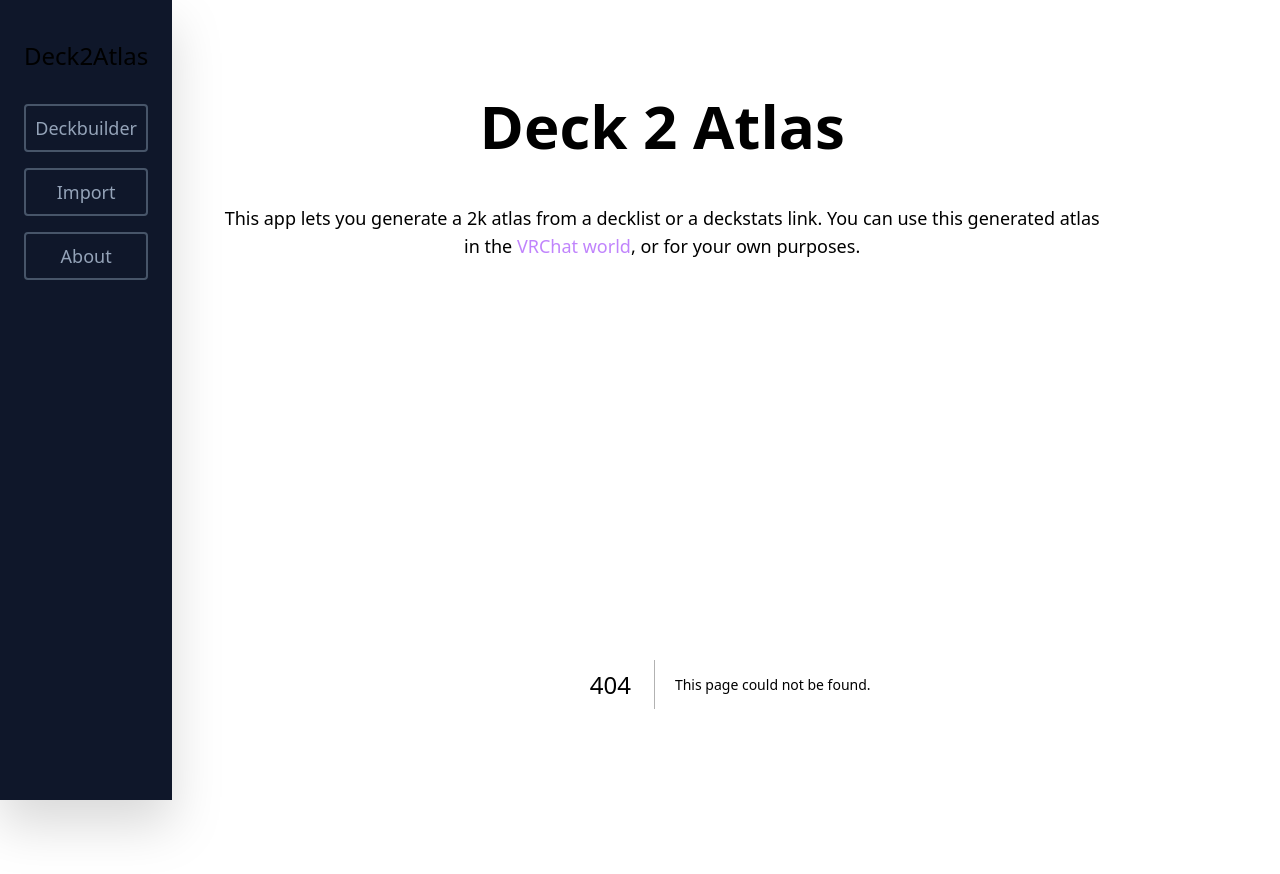
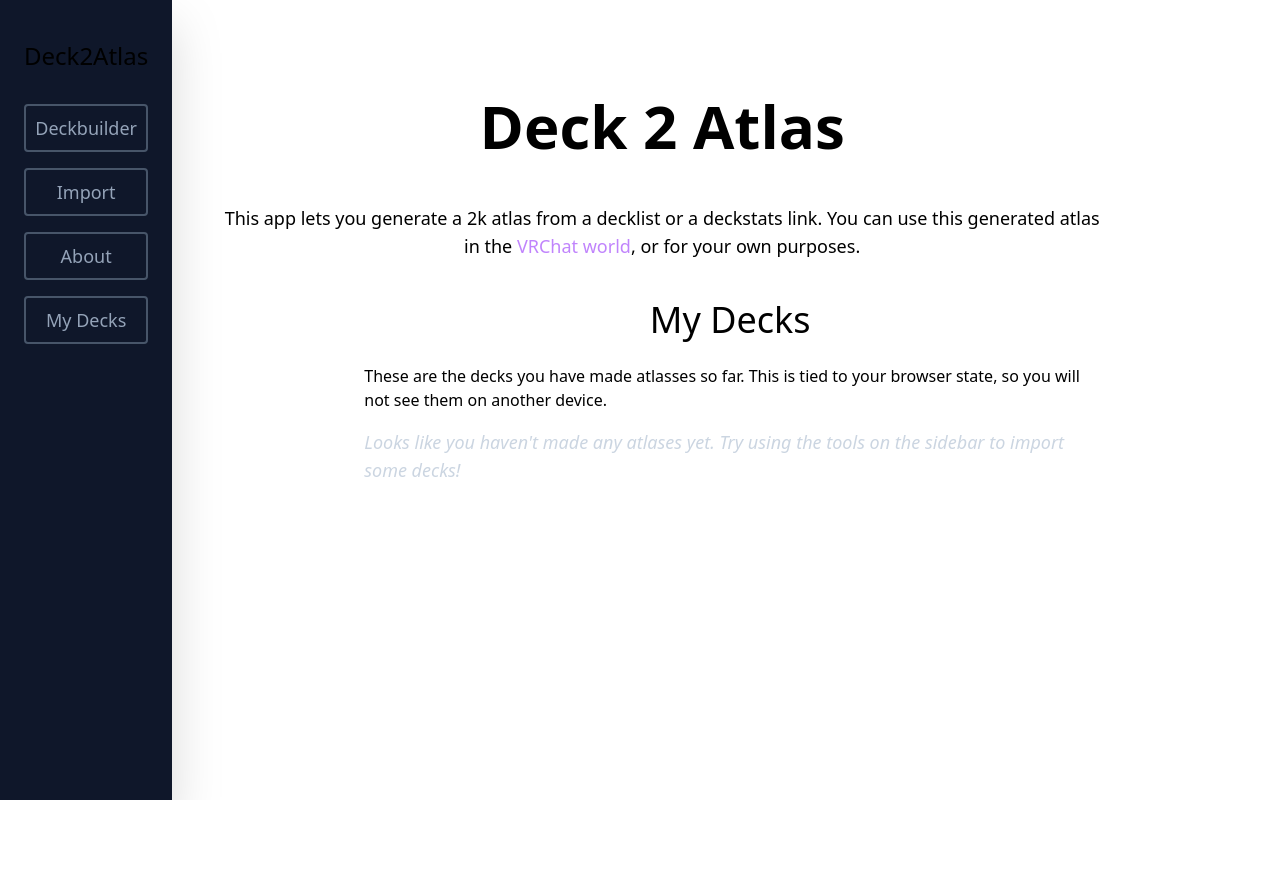
Before and after one commit to marutypes/Deck2Atlas, a Next.js app: page /my-decks in a window 1280 px wide. Before the commit this address had no page. Shown: the top 874 px of the page. After the commit the page ends 800 px from the top, so only its background shows below. Built offline with nearby package versions, Linux system fonts and the light colour scheme.

Commit message:
:sparkles: my deck page

```diff
--- a/src/app/components/Autocomplete.client.tsx
+++ b/src/app/components/Autocomplete.client.tsx
@@ -93,8 +93,9 @@ const Autocomplete = ({
   }
 
   return (
-    <div className={classNames(AutocompleteContainer, className)}>
+    <form autoComplete="off" className={classNames(AutocompleteContainer, className)}>
       <input
+        autoComplete="off"
         type="text"
         value={inputValue}
         onChange={handleInputChange}
@@ -125,7 +126,7 @@ const Autocomplete = ({
           ))}
         </ul>
       )}
-    </div>
+    </form>
   );
 };
 
--- a/src/app/components/CopyButton.tsx
+++ b/src/app/components/CopyButton.tsx
@@ -2,9 +2,10 @@ import Link from "next/link";
 
 interface Props {
   href: string;
+  showLink?: boolean;
 }
 
-export default function CopyableUrl({ href }: Props) {
+export default function CopyableUrl({ href, showLink = true }: Props) {
   function handleCopyToClipboard() {
     const location = window.location;
     const baseUrl = location.protocol + "//" + location.host;
@@ -16,18 +17,21 @@ export default function CopyableUrl({ href }: Props) {
       <button
         onClick={handleCopyToClipboard}
         id="copy-url"
-        className="bg-purple-500 mr-2 border active:bg-black focus:outline-none border-gray-500 focus:border-white text-white font-bold py-2 px-4 rounded"
+        aria-label="CopyButton"
+        className="bg-purple-500 text-sm md:text-md mr-2 border active:bg-black focus:outline-none border-gray-500 focus:border-white text-white font-bold py-2 px-4 rounded"
       >
-        📋Copy URL
+        📋
       </button>
+      {showLink && (
         <Link
           id="atlas-link"
           href={href}
           target="_blank"
-        className="text-purple-200 hover:underline"
+          className="text-purple-200 text-sm md:text-md hover:underline"
         >
           See completed atlas
         </Link>
+      )}
     </div>
   );
 }
--- a/src/app/components/DeckBuilder.client.tsx
+++ b/src/app/components/DeckBuilder.client.tsx
@@ -4,13 +4,16 @@ import { useState, useMemo } from "react";
 import type { FormEvent } from "react";
 import { parseDecklist } from "@/utilities/magic";
 import CardSuggestionAutocomplete from "./CardSuggestionAutocomplete.client";
+import useStoredDecks from "@/utilities/hooks/useStoredDecks";
 import Spinner from "./Spinner";
 import CopyButton from "./CopyButton";
 import classNames from "classnames";
 
 export default function DeckBuilder() {
+  const [, deckActions] = useStoredDecks();
   const [decklist, setDecklist] = useState("");
   const [loading, setLoading] = useState(false);
+  const [error, setError] = useState<string | null>(null);
   const [atlasUrl, setAtlasUrl] = useState<string | null>(null);
   const [cards, commanders] = useMemo(
     () => parseDecklist(decklist),
@@ -26,7 +29,7 @@ export default function DeckBuilder() {
     };
 
     const JSONdata = JSON.stringify(data);
-
+    try {
       const response = await fetch("/api/decklist", {
         method: "POST",
         headers: {
@@ -34,11 +37,13 @@ export default function DeckBuilder() {
         },
         body: JSONdata,
       });
-
-    const result = await response.json();
+      const { url } = await response.json();
+      deckActions.upsert(url);
+      setAtlasUrl(url);
+    } catch (err) {
+      setError("Error generating atlas.")
+    }
     setLoading(false);
-
-    setAtlasUrl(result.url);
   };
 
   const invalid = cards.length == 0 || cards.length > 140;
@@ -94,8 +99,9 @@ export default function DeckBuilder() {
           Generate Atlas
         </button>
       </form>
-      <div className={classNames("h-8 pt-4", {"self-start": !loading})}>
+      <div className={classNames("py-4", { "self-start": !loading })}>
         {loading && <Spinner />}
+        {!loading && error && <div className="text-red-400 bg-slate-800 rounded-md p-2">{error}</div>}
         {!loading && atlasUrl && <CopyButton href={atlasUrl} />}
       </div>
     </div>
--- /dev/null
+++ b/src/app/components/DeckListing.client.tsx
@@ -0,0 +1,57 @@
+"use client";
+
+import useHasWindow from "@/utilities/hooks/useHasWindow";
+import useStoredDecks, { Deck } from "@/utilities/hooks/useStoredDecks";
+import Spinner from "./Spinner";
+import CopyButton from "./CopyButton";
+
+import hdate from "human-date";
+import { Fragment } from "react";
+
+export default function DeckListing() {
+  const [decks] = useStoredDecks();
+  const hasWindow = useHasWindow();
+
+  return (
+    <div className="flex flex-col justify-center items-center w-full">
+      <h1 className="text-2xl lg:text-4xl text-bold pt-2 lg:py-4">My Decks</h1>
+      <p className="py-2">
+        These are the decks you have made atlasses so far. This is tied to your
+        browser state, so you will not see them on another device.
+      </p>
+      <ul className="text-lg pt-2">
+        {hasWindow ? (
+          <Fragment>
+            {decks.length == 0 && (
+              <p className="text-slate-300 italic">
+                Looks like you haven&apos;t made any atlases yet. Try using the
+                tools on the sidebar to import some decks!
+              </p>
+            )}
+            {decks.map((deck) => {
+              const { url, createdAt } = deck;
+              return <DeckListItem key={`${url}-${createdAt}`} {...deck} />;
+            })}
+          </Fragment>
+        ) : (
+          <Spinner />
+        )}
+      </ul>
+    </div>
+  );
+}
+
+function DeckListItem({ url, updatedAt }: Deck) {
+  return (
+    <li className="flex flex-row p-2 justify-even items-center text-sm">
+      <CopyButton href={url} showLink={false} />
+      <span className="p-2 flex-1">
+        <a href={url} target="_blank">
+          {url}
+        </a>
+      </span>
+      <span className="border-l-2"></span>
+      <span>last updated at {hdate.relativeTime(updatedAt)}</span>
+    </li>
+  );
+}
--- a/src/app/components/DeckstatsForm.client.tsx
+++ b/src/app/components/DeckstatsForm.client.tsx
@@ -6,8 +6,10 @@ import Spinner from "./Spinner";
 import CopyButton from "./CopyButton";
 import classNames from "classnames";
 import { getDeckstatsInfo } from "@/utilities/deckstats";
+import useStoredDecks from "@/utilities/hooks/useStoredDecks";
 
 export default function DeckstatsForm() {
+  const [, storedDeckActions] = useStoredDecks();
   const [url, setUrl] = useState("");
   const [loading, setLoading] = useState(false);
   const [error, setError] = useState<string | null>(null);
@@ -23,7 +25,7 @@ export default function DeckstatsForm() {
     }
 
     setLoading(true);
-
+    try {
       const response = await fetch("/api/decklist", {
         method: "POST",
         headers: {
@@ -34,10 +36,13 @@ export default function DeckstatsForm() {
         }),
       });
 
-    const result = await response.json();
+      const { url } = await response.json();
+      setAtlasUrl(url);
+      storedDeckActions.upsert(url);
+    } catch (err) {
+      setError("Error generating atlas.");
+    }
     setLoading(false);
-
-    setAtlasUrl(result.url);
   };
 
   return (
@@ -62,14 +67,18 @@ export default function DeckstatsForm() {
         <button
           type="submit"
           className={classNames(
-            "bg-purple-500 mt-4  border active:bg-black focus:outline-none border-gray-500 focus:border-white text-white font-bold py-2 px-4 rounded",
+            "bg-purple-500 mt-4  border active:bg-black focus:outline-none border-gray-500 focus:border-white text-white font-bold py-2 px-4 rounded"
           )}
         >
           Generate Atlas
         </button>
       </form>
-      <div className={classNames("h-8 pt-4", {"self-start": !loading})}>
-        {!loading && error && <div className="text-red">{error}</div>}
+      <div className={classNames("h-8 pt-4", { "self-start": !loading })}>
+        {!loading && error && (
+          <div className="text-red-400 bg-slate-800 rounded-md p-2">
+            {error}
+          </div>
+        )}
         {loading && <Spinner />}
         {!loading && atlasUrl && <CopyButton href={atlasUrl} />}
       </div>
--- a/src/app/components/Link.tsx
+++ b/src/app/components/Link.tsx
@@ -1,20 +1,15 @@
+"use client"
+
 import NextLink from "next/link";
 import classNames from "classnames";
 import type { ComponentProps } from "react";
 
 export default function Link(props: ComponentProps<typeof NextLink>) {
-  let isSelected = false;
-  if (typeof window !== "undefined") {
-    console.log("meep");
-    isSelected = props.href == window.location.pathname;
-  }
   return (
     <NextLink
       className={classNames(
         "inline-block text-bold text-purple-200 hover:underline border-0",
-        {
-          underline: isSelected,
-        }
+        props.className,
       )}
       {...props}
     >{props.children}</NextLink>
--- /dev/null
+++ b/src/app/my-decks/page.tsx
@@ -0,0 +1,10 @@
+/* eslint-disable react/jsx-no-comment-textnodes */
+import DeckListing from "@/app/components/DeckListing.client";
+
+export default function Home() {
+  return (
+    <div className="h-full w-full flex-1 xl:p-0 flex flex-col xl:flex-row 2xl:justify-evenly">
+      <DeckListing />
+    </div>
+  );
+}
--- a/src/app/template.tsx
+++ b/src/app/template.tsx
@@ -35,6 +35,12 @@ export default function Template({ children }: Props) {
           >
             About
           </Link>
+          <Link
+            href="/my-decks"
+            className={navButtonStyles}
+          >
+            My Decks
+          </Link>
         </nav>
 
         <div className="flex flex-col  justify-start align-evenly md:w-screen md:mx-12 md-pr-32 lg:pr-16 xl:pr-32">
--- /dev/null
+++ b/src/utilities/hooks/useHasWindow.ts
@@ -0,0 +1,11 @@
+import {useState, useEffect} from 'react';
+
+export default function useHasWindow() {
+  const [hasWindow, setHasWindow] = useState(false);
+  useEffect(() => {
+    if (typeof window !== "undefined") {
+      setHasWindow(true);
+    }
+  }, []);
+  return hasWindow;
+}
--- a/src/utilities/hooks/useLocalStorage.ts
+++ b/src/utilities/hooks/useLocalStorage.ts
@@ -1,7 +1,8 @@
 import { useState } from "react";
+import type {Dispatch, SetStateAction} from "react";
 
 export default function useLocalStorage<T>(key: string, initialValue: T) {
-  const [storedValue, setStoredValue] = useState(() => {
+  const [storedValue, setStoredValue] = useState<T>(() => {
     if (typeof window === "undefined") {
       return initialValue;
     }
@@ -37,5 +38,5 @@ export default function useLocalStorage<T>(key: string, initialValue: T) {
     }
   };
 
-  return [storedValue, setValue];
+  return [storedValue, setValue] as [T, Dispatch<SetStateAction<T>>];
 }
--- /dev/null
+++ b/src/utilities/hooks/useStoredDecks.ts
@@ -0,0 +1,42 @@
+import useLocalStorage from "./useLocalStorage";
+
+export interface Deck {
+  url: string;
+  createdAt: string;
+  updatedAt: string;
+}
+
+interface DeckActions {
+  upsert(url: string): void;
+}
+
+export default function useStoredDecks() {
+  const [decks, setDecks] = useLocalStorage<Deck[]>("my-decks", []);
+
+  function upsert(url: string) {
+    // Find the index of the deck with the same URL, if it exists
+    const existingIndex = decks.findIndex((d) => d.url === url);
+
+    if (existingIndex === -1) {
+      // Deck with this URL does not exist, add it to the list with current timestamp
+      setDecks([
+        ...decks,
+        { url, createdAt: new Date().toISOString(), updatedAt: new Date().toISOString() },
+      ]);
+    } else {
+      // Deck with this URL exists, update its updatedAt timestamp
+      const updatedDeck = { ...decks[existingIndex], updatedAt: new Date().toISOString() };
+      setDecks([
+        ...decks.slice(0, existingIndex),
+        updatedDeck,
+        ...decks.slice(existingIndex + 1),
+      ]);
+    }
+  }
+
+  const deckActions = {
+    upsert,
+  };
+
+  return [decks, deckActions] as [Deck[], DeckActions];
+}
```
Also changed, not shown: package.json (+5 -3 lines), 1 other file (tests, documents, lock files or other folders). Lines whose indentation alone changed are shown as unchanged.
